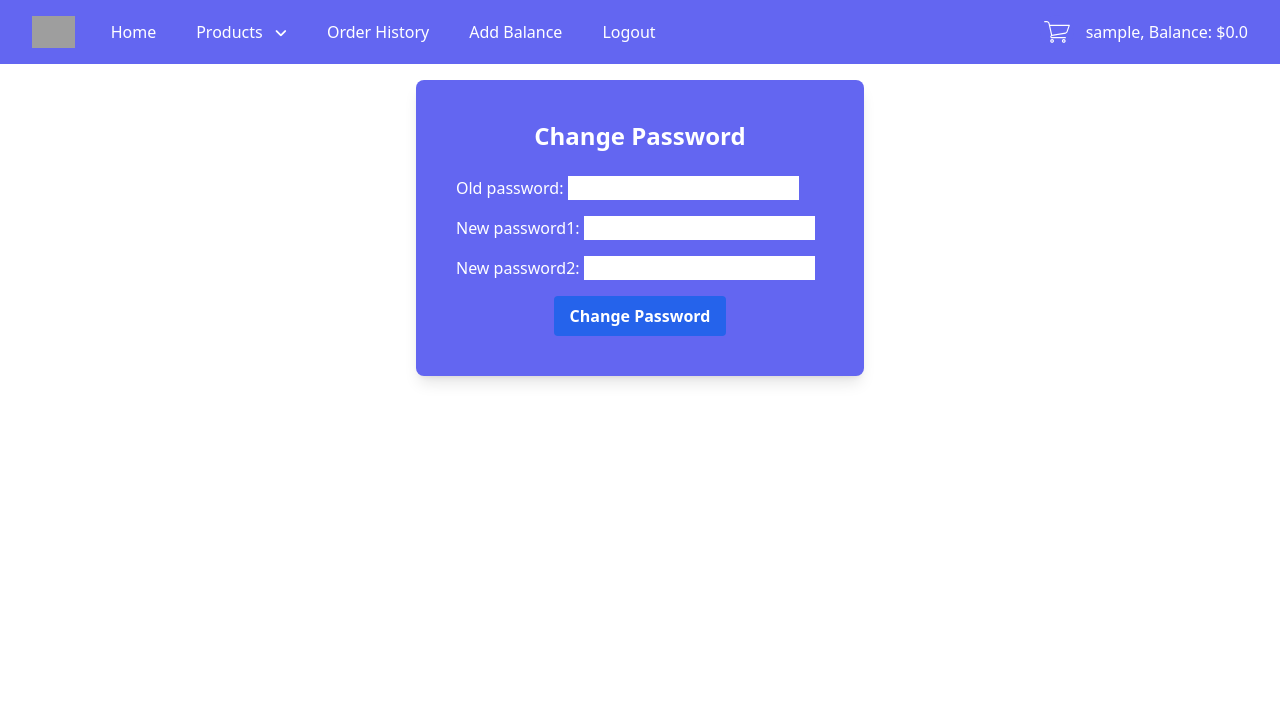
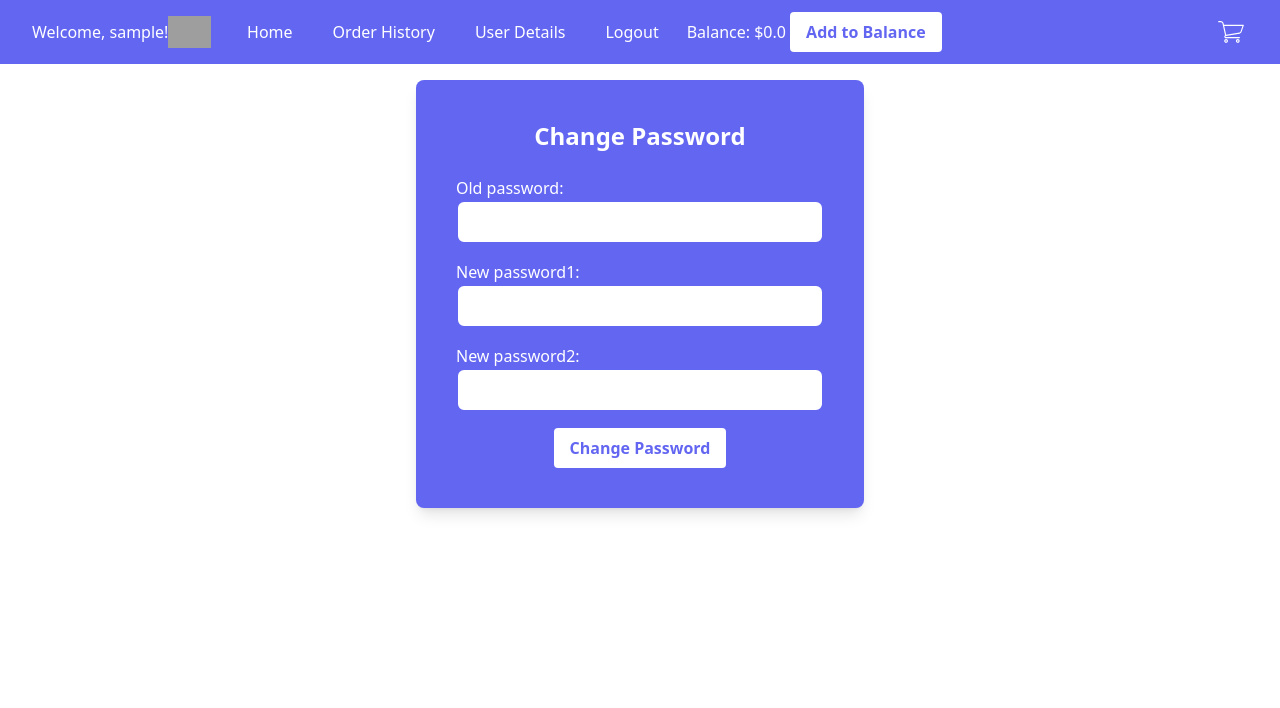
Before and after one commit to TurkiK/Django-E-commerce-Platform, a Django app: page /change-password/ in a window 1280 px wide. Shown: the top 708 px of the page. Run offline with Django 5.2, Linux system fonts and the light colour scheme; the visitor is signed in with stand-in values (Sample User, id 1); data comes from the database, SQL or seed files in the repository; data that the repository does not hold is empty; some libraries are stand-ins or nearby versions; grey boxes are pictures that could not be loaded.

Commit message:
RemainPagesDesign

```diff
--- a/OnlineShopping/myshop/shop/templates/base.html
+++ b/OnlineShopping/myshop/shop/templates/base.html
@@ -1,10 +1,12 @@
+{% load static %}
 {% load shop_tags %}
 <!DOCTYPE html>
 <html>
 <head>
-    <link rel="icon" type="image/png" href="https://www.svgrepo.com/show/90104/groceries.svg">
     <meta charset="UTF-8">
+    <meta name="viewport" content="width=device-width, initial-scale=1.0">
     <title>{% block title %}Online Shop{% endblock %}</title>
+    <link href="{% static 'dist/styles.css' %}" rel="stylesheet">
     <script src="https://cdn.tailwindcss.com"></script>
     <script src="https://kit.fontawesome.com/22a95aa40d.js" crossorigin="anonymous"></script>
     <!--
@@ -15,12 +17,15 @@
     -->
 </head>
 <body class="flex flex-col justify-between min-h-screen">
-    {% if user.is_authenticated and current_page != 'login' %}
-    <!-- Navbar -->
     <header class="h-15">
         <nav class="bg-indigo-500">
             <div class="mx-auto max-w-7xl px-2 sm:px-6 lg:px-8">
               <div class="relative flex h-16 items-center justify-between">
+                <div class="text-white">
+                  {% if user.is_authenticated %}
+                  <span>Welcome, {{ user.username }}!</span>
+                  {% endif %}
+                </div>
                 <div class="flex flex-1 items-center justify-center sm:items-stretch sm:justify-start">
 
                   <div class="flex flex-shrink-0 items-center">
@@ -30,22 +35,19 @@
                     <div class="flex space-x-4">
                       <!-- Current: "bg-gray-900 text-white", Default: "text-white hover:bg-gray-700 hover:text-white" -->
                       <a href="{% url 'home' %}" class="block rounded-md px-3 py-2 text-base font-medium text-white hover:bg-indigo-300 hover:text-white transition duration-300 ease-in-out">Home</a>
-                      <!-- Dropdown menu -->
-                      <div class="relative">
-                        <button type="button" class="dropdown-toggle flex items-center block rounded-md px-3 py-2 text-base font-medium text-white hover:bg-indigo-300 hover:text-white transition duration-300 ease-in-out">
-                          <span class="pointer-events-none select-none">Products<i class="fa-solid fa-angle-down text-sm ms-3"></i></span>
+                      <a href="{% url 'order_history' %}" class="block rounded-md px-3 py-2 text-base font-medium text-white hover:bg-indigo-300 hover:text-white transition duration-300 ease-in-out">Order History</a>
+                      <a href="{% url 'user_info' %}" class="block rounded-md px-3 py-2 text-base font-medium text-white hover:bg-indigo-300 hover:text-white transition duration-300 ease-in-out">User Details</a>
+                      {% if user.is_authenticated and current_page != 'login' %}
+                      <a href="{% url 'logout' %}" class="block rounded-md px-3 py-2 text-base font-medium text-white hover:bg-indigo-300 hover:text-white transition duration-300 ease-in-out">Logout</a>
+                      {% endif %}
+                      <div class="text-white">
+                        {% if user.is_authenticated %}
+                        <span>Balance: ${{ user_balance }}</span>
+                        <button class="bg-white text-indigo-500 font-bold py-2 px-4 rounded hover:bg-indigo-300 transition duration-150 ease-in-out">
+                            <a href="{% url 'add_balance' %}">Add to Balance</a>
                         </button>
-                        <div class="dropdown-menu absolute hidden bg-indigo-500 text-white rounded-b-lg pb-2 w-48 z-10">
-                          {% for category in categories %}
-                          <a href="{% url 'products' category_name=category.name %}" class="block px-6 py-2 hover:bg-indigo-300 transition duration-300 ease-in-out">
-                              {{ category.name }}
-                          </a>
-                          {% endfor %}
-                        </div>
+                        {% endif %}
                       </div>
-                      <a href="{% url 'order_history' %}" class="block rounded-md px-3 py-2 text-base font-medium text-white hover:bg-indigo-300 hover:text-white transition duration-300 ease-in-out">Order History</a>
-                      <a href="{% url 'add_balance' %}" class="block rounded-md px-3 py-2 text-base font-medium text-white hover:bg-indigo-300 hover:text-white transition duration-300 ease-in-out">Add Balance</a>
-                      <a href="{% url 'logout' %}" class="block rounded-md px-3 py-2 text-base font-medium text-white hover:bg-indigo-300 hover:text-white transition duration-300 ease-in-out">Logout</a>
                     </div>
                   </div>
                 </div>
@@ -67,12 +69,6 @@
                     {% endblock %}
                   </button></a>
                 </div>
-                <div class="text-white ms-3">
-                  {% if user.is_authenticated %}
-                  <span>{{ user.username }}, </span>
-                  <span>Balance: ${{ user_balance }}</span>
-                  {% endif %}
-                </div>
               </div>
             </div>
             <!-- Mobile menu, show/hide based on menu state. -->
@@ -81,12 +77,13 @@
                 <!-- Current: "bg-gray-900 text-white", Default: "text-white hover:bg-gray-700 hover:text-white" -->
                 <a href="{% url 'home' %}" class="block rounded-md px-3 py-2 text-base font-medium text-white hover:bg-indigo-300 hover:text-white transition duration-300 ease-in-out">Home</a>
                 <a href="{% url 'order_history' %}" class="block rounded-md px-3 py-2 text-base font-medium text-white hover:bg-indigo-300 hover:text-white transition duration-300 ease-in-out">Order History</a>
+                {% if user.is_authenticated and current_page != 'login' %}
                 <a href="{% url 'logout' %}" class="block rounded-md px-3 py-2 text-base font-medium text-white hover:bg-indigo-300 hover:text-white transition duration-300 ease-in-out">Logout</a>
+                {% endif %}
               </div>
             </div>
           </nav>
     </header>
-    {% endif %}
     <div class="mb-auto flex-grow p-4 container mx-auto">
         {% block content %}
         {% endblock %}
@@ -94,41 +91,5 @@
     <footer class="h-10 text-center">
         &copy; 2024 Online Shop. All rights reserved.
     </footer>
-    <script>
-      document.addEventListener("DOMContentLoaded", () => {
-      // Select all dropdown toggle buttons
-      const dropdownToggles = document.querySelectorAll(".dropdown-toggle")
-
-      dropdownToggles.forEach((toggle) => {
-        toggle.addEventListener("click", () => {
-          // Find the next sibling element which is the dropdown menu
-          const dropdownMenu = toggle.nextElementSibling
-
-          // Toggle the 'hidden' class to show or hide the dropdown menu
-          if (dropdownMenu.classList.contains("hidden")) {
-            // Hide any open dropdown menus before showing the new one
-            document.querySelectorAll(".dropdown-menu").forEach((menu) => {
-              menu.classList.add("hidden")
-            })
-
-            dropdownMenu.classList.remove("hidden")
-          } else {
-            dropdownMenu.classList.add("hidden")
-          }
-        })
-      })
-
-      // Clicking outside of an open dropdown menu closes it
-      window.addEventListener("click", function (e) {
-        if (!e.target.matches(".dropdown-toggle")) {
-          document.querySelectorAll(".dropdown-menu").forEach((menu) => {
-            if (!menu.contains(e.target)) {
-              menu.classList.add("hidden")
-            }
-          })
-        }
-      })
-    })
-    </script>
 </body>
 </html>
--- a/OnlineShopping/myshop/shop/templates/change_password.html
+++ b/OnlineShopping/myshop/shop/templates/change_password.html
@@ -12,7 +12,7 @@
                 {{ form.as_p }}
             </div>
             <div class="text-center">
-                <button type="submit" class="bg-blue-600 hover:bg-blue-700 text-white font-bold py-2 px-4 rounded focus:outline-none focus:shadow-outline">Change Password</button>
+                <button type="submit" class="bg-white hover:bg-indigo-300 text-indigo-500 font-bold py-2 px-4 rounded focus:outline-none focus:shadow-outline">Change Password</button>
             </div>
         </form>
         {% if messages %}
@@ -24,4 +24,16 @@
         {% endif %}
     </div>
 </div>
+
+<style>
+    input {
+        background-color: white;
+        color: #6366f1;
+        border: 2px solid #6366F1;
+        border-radius: 0.5rem;
+        border-radius: 0.5rem; /* Rounded corners */
+        width: 100%; /* Full width */
+        padding: 0.5rem; /* Padding for input fields */
+    }
+</style>
 {% endblock %}
```
Also changed, not shown: OnlineShopping/myshop/shop/templates/add_balance.html (+12 -0 lines), OnlineShopping/myshop/shop/templates/login.html (+19 -7 lines).
